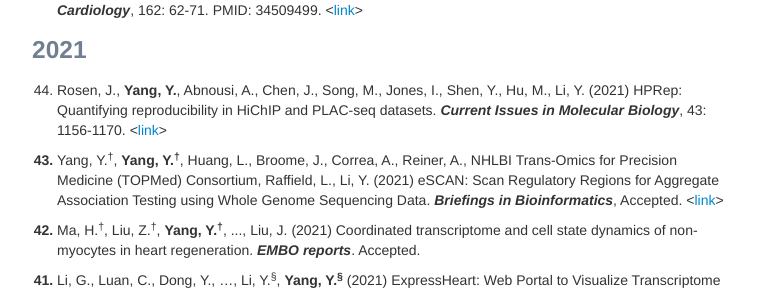
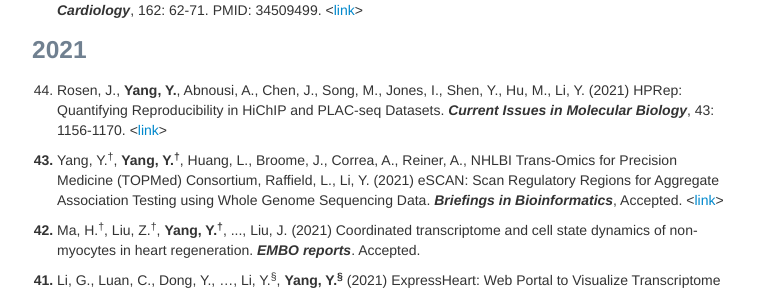
Before and after one commit to yuchenyanggroup/yuchenyanggroup.github.io, a Jekyll site: the page built from pages/pubs.md, in a window 1280 px wide and 900 px high, scrolled down 436 px. Shown: the part 178-470 px from the top of the window, without its empty margins (258-1017 px from the left). Built offline with Jekyll 4.4.1, drawn with Linux system fonts in a browser that asks for light colours.

Commit message:
Update pubs.md

```diff
--- a/pages/pubs.md
+++ b/pages/pubs.md
@@ -24,7 +24,7 @@ title: Yang Group's publications
 <ol start="45" style="font-weight: bold;"> <li><span style="font-weight: normal;">Wang, H.<sup>&dagger;</sup>, <b>Yang, Y.<sup>&dagger;</sup></b>, Qian, Y., Liu, J., Qian, L. (2022) Delineating Chromatin Accessibility Re-patterning at Single Cell Level during Early Stage of Direct Cardiac Reprogramming. <i><b>Journal of Molecular and Cellular Cardiology</b></i>, 162: 62-71. PMID: 34509499. <<a href="https://www.sciencedirect.com/science/article/pii/S0022282821001747">link</a>></span></li></ol>
 
 ### 2021
-<ol start="44"> <li> Rosen, J., <b>Yang, Y.</b>, Abnousi, A., Chen, J., Song, M., Jones, I., Shen, Y., Hu, M., Li, Y. (2021) HPRep: Quantifying reproducibility in HiChIP and PLAC-seq datasets. <i><b>Current Issues in Molecular Biology</b></i>, 43: 1156-1170. <<a href="https://www.mdpi.com/1467-3045/43/2/82">link</a>></li></ol>
+<ol start="44"> <li> Rosen, J., <b>Yang, Y.</b>, Abnousi, A., Chen, J., Song, M., Jones, I., Shen, Y., Hu, M., Li, Y. (2021) HPRep: Quantifying Reproducibility in HiChIP and PLAC-seq Datasets. <i><b>Current Issues in Molecular Biology</b></i>, 43: 1156-1170. <<a href="https://www.mdpi.com/1467-3045/43/2/82">link</a>></li></ol>
 
 <ol start="43" style="font-weight: bold;"> <li><span style="font-weight: normal;">Yang, Y.<sup>&dagger;</sup>, <b>Yang, Y.<sup>&dagger;</sup></b>, Huang, L., Broome, J., Correa, A., Reiner, A., NHLBI Trans-Omics for Precision Medicine (TOPMed) Consortium, Raffield, L., Li, Y. (2021) eSCAN: Scan Regulatory Regions for Aggregate Association Testing using Whole Genome Sequencing Data. <i><b>Briefings in Bioinformatics</b></i>, Accepted. <<a href="https://www.biorxiv.org/content/10.1101/2020.11.30.405266v1">link</a>></span></li></ol>
 
```
